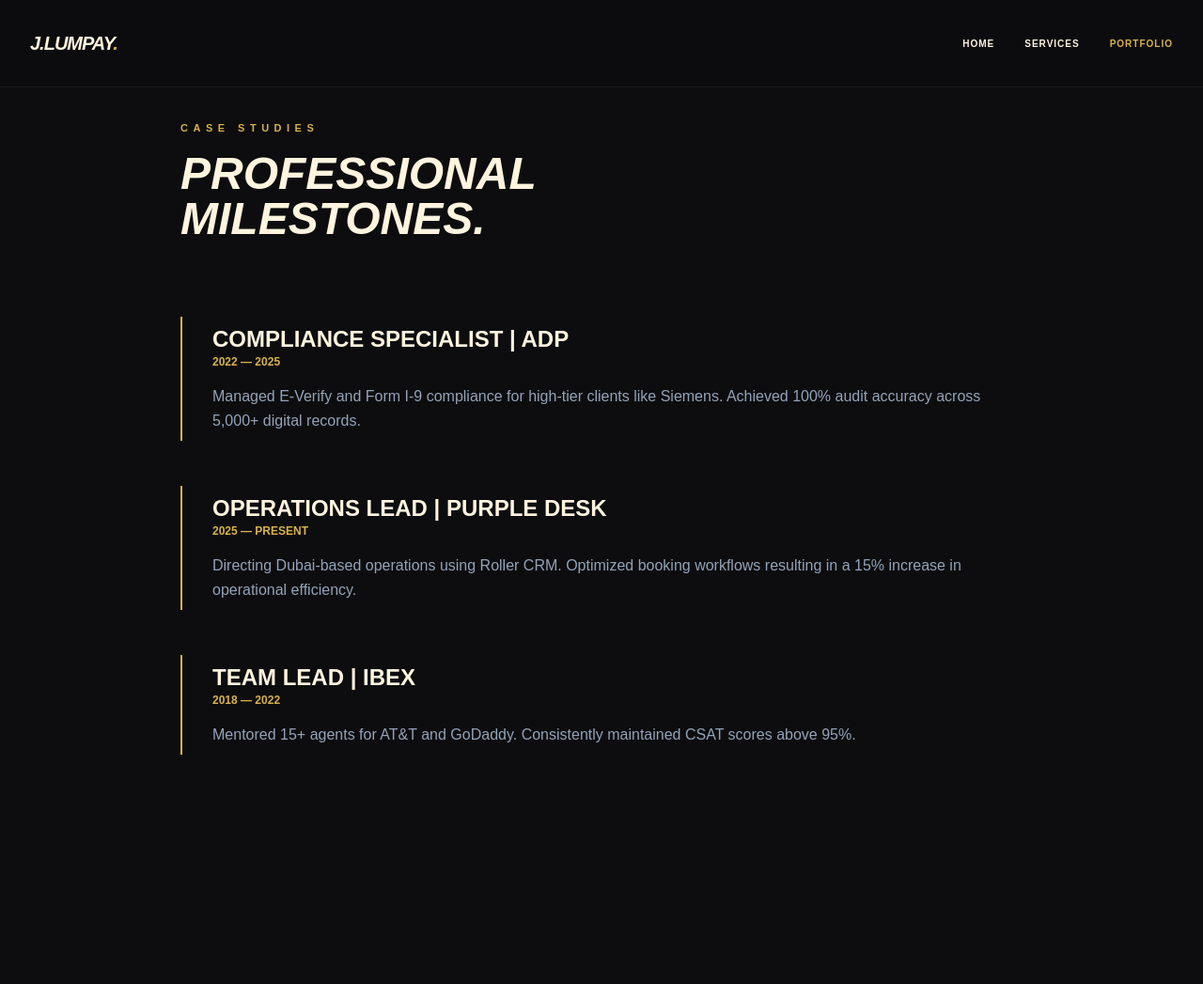
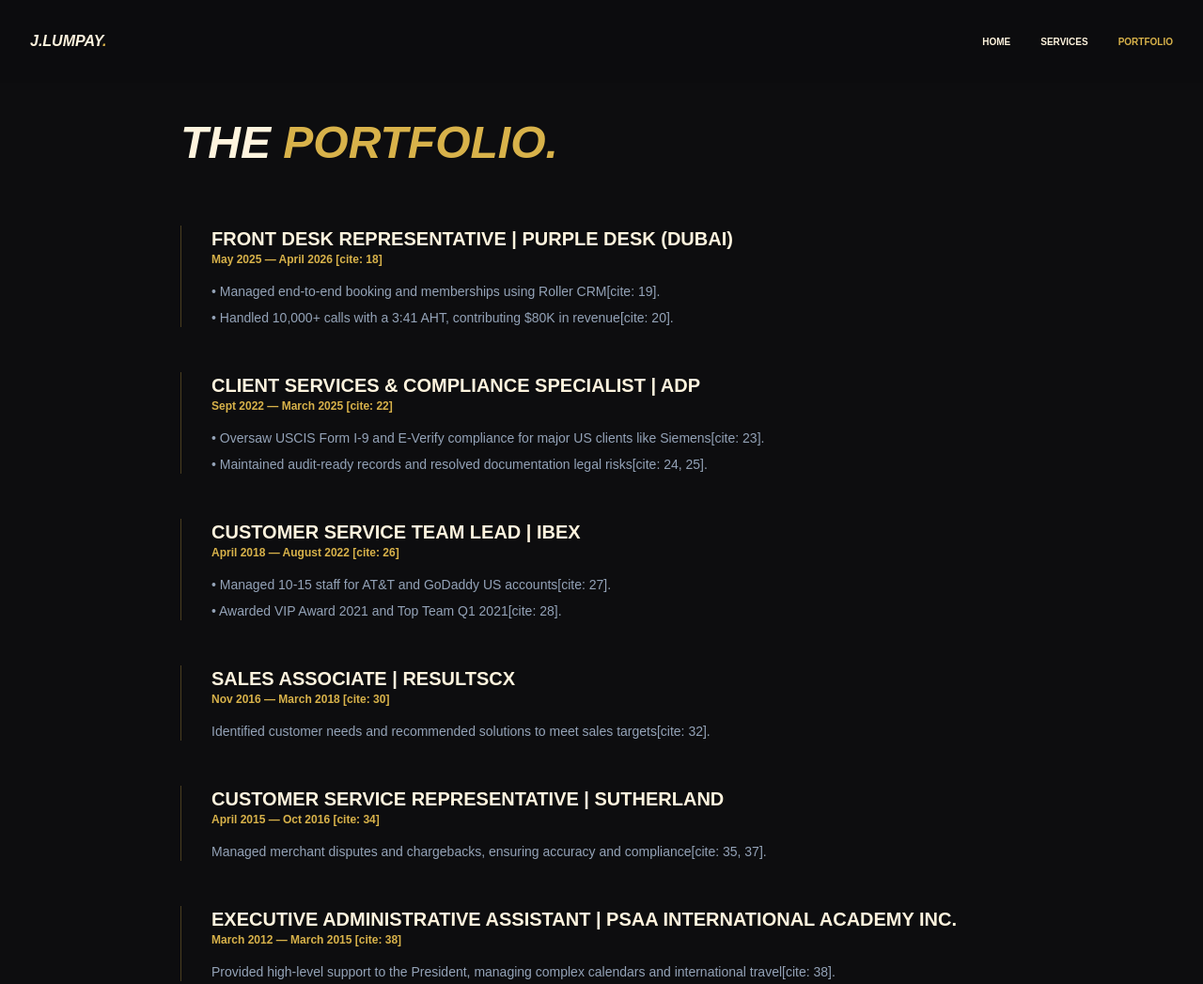
Before and after one commit to jerwinlumpay/portfolio, a plain HTML site: page portfolio.html in a window 1280 px wide. Shown: the whole page at 94% size. Before the commit the page ends 883 px from the top, so only its background shows below. Drawn offline with nearby package versions, Linux system fonts and the light colour scheme; a web font is replaced by a local one.

Commit message:
Update portfolio.html

```diff
--- a/portfolio.html
+++ b/portfolio.html
@@ -3,53 +3,73 @@
 <head>
     <meta charset="UTF-8">
     <meta name="viewport" content="width=device-width, initial-scale=1.0">
-    <title>Portfolio | Executive/Virtual Assistant, Office operation & Administration & Customer Service</title>
+    <title>Portfolio | Career History of Jerwin Lumpay</title>
     <script src="https://cdn.tailwindcss.com"></script>
-    <link rel="stylesheet" href="https://cdnjs.cloudflare.com/ajax/libs/font-awesome/6.5.1/css/all.min.css">
     <link href="https://fonts.cdnfonts.com/css/p22-underground" rel="stylesheet">
     <style>
         :root { --onyx: #0D0D0F; --champagne: #D8B24A; --ivory: #FFF4DE; }
         body { background: var(--onyx); color: var(--ivory); font-family: 'P22 Underground', sans-serif; }
-        .gold-border { border-left: 2px solid var(--champagne); }
-        .nav-link:hover { color: var(--champagne); }
+        .gold-border { border-left: 1px solid rgba(216, 178, 74, 0.3); margin-bottom: 3rem; padding-left: 2rem; }
     </style>
 </head>
-<body class="pt-32 pb-20 px-6">
-    <nav class="fixed top-0 left-0 w-full z-50 p-8 bg-[#0D0D0F]/95 backdrop-blur-md border-b border-white/5">
+<body class="pt-32 pb-20 px-8">
+    <nav class="fixed top-0 left-0 w-full z-50 p-8 bg-[#0D0D0F]/90 backdrop-blur-md">
         <div class="max-w-7xl mx-auto flex justify-between items-center">
-            <a href="index.html" class="text-xl font-black tracking-tighter uppercase italic">J.LUMPAY<span class="text-[#D8B24A]">.</span></a>
-            <div class="flex gap-8 text-[10px] font-bold uppercase tracking-widest">
-                <a href="index.html" class="nav-link">Home</a>
-                <a href="services.html" class="nav-link">Services</a>
+            <a href="index.html" class="font-black uppercase italic">J.LUMPAY<span class="text-[#D8B24A]">.</span></a>
+            <div class="flex gap-8 text-[10px] font-bold uppercase">
+                <a href="index.html">Home</a>
+                <a href="services.html">Services</a>
                 <a href="portfolio.html" class="text-[#D8B24A]">Portfolio</a>
             </div>
         </div>
     </nav>
 
-    <div class="max-w-4xl mx-auto space-y-20">
-        <header>
-            <h2 class="text-[#D8B24A] uppercase tracking-[0.5em] text-[11px] font-extrabold mb-4">Case Studies</h2>
-            <h1 class="text-5xl font-black italic uppercase">Professional <br>Milestones.</h1>
-        </header>
+    <div class="max-w-4xl mx-auto">
+        <h1 class="text-5xl font-black italic uppercase mb-16">The <span class="text-[#D8B24A]">Portfolio.</span></h1>
 
-        <div class="space-y-12">
-            <div class="gold-border pl-8 py-2">
-                <h3 class="text-2xl font-bold uppercase">Compliance Specialist | ADP</h3>
-                <p class="text-[#D8B24A] text-xs font-bold mb-4">2022 — 2025</p>
-                <p class="text-slate-400 leading-relaxed font-light">Managed E-Verify and Form I-9 compliance for high-tier clients like Siemens. Achieved 100% audit accuracy across 5,000+ digital records.</p>
-            </div>
+        <div class="gold-border">
+            <h3 class="text-xl font-bold uppercase">Front Desk Representative | Purple Desk (Dubai)</h3>
+            <p class="text-[#D8B24A] text-xs font-bold mb-4">May 2025 — April 2026 [cite: 18]</p>
+            <ul class="text-slate-400 text-sm space-y-2">
+                <li>• Managed end-to-end booking and memberships using Roller CRM[cite: 19].</li>
+                <li>• Handled 10,000+ calls with a 3:41 AHT, contributing $80K in revenue[cite: 20].</li>
+            </ul>
+        </div>
 
-            <div class="gold-border pl-8 py-2">
-                <h3 class="text-2xl font-bold uppercase">Operations Lead | Purple Desk</h3>
-                <p class="text-[#D8B24A] text-xs font-bold mb-4">2025 — PRESENT</p>
-                <p class="text-slate-400 leading-relaxed font-light">Directing Dubai-based operations using Roller CRM. Optimized booking workflows resulting in a 15% increase in operational efficiency.</p>
-            </div>
+        <div class="gold-border">
+            <h3 class="text-xl font-bold uppercase">Client Services & Compliance Specialist | ADP</h3>
+            <p class="text-[#D8B24A] text-xs font-bold mb-4">Sept 2022 — March 2025 [cite: 22]</p>
+            <ul class="text-slate-400 text-sm space-y-2">
+                <li>• Oversaw USCIS Form I-9 and E-Verify compliance for major US clients like Siemens[cite: 23].</li>
+                <li>• Maintained audit-ready records and resolved documentation legal risks[cite: 24, 25].</li>
+            </ul>
+        </div>
 
-            <div class="gold-border pl-8 py-2">
-                <h3 class="text-2xl font-bold uppercase">Team Lead | ibex</h3>
-                <p class="text-[#D8B24A] text-xs font-bold mb-4">2018 — 2022</p>
-                <p class="text-slate-400 leading-relaxed font-light">Mentored 15+ agents for AT&T and GoDaddy. Consistently maintained CSAT scores above 95%.</p>
-            </div>
+        <div class="gold-border">
+            <h3 class="text-xl font-bold uppercase">Customer Service Team Lead | ibex</h3>
+            <p class="text-[#D8B24A] text-xs font-bold mb-4">April 2018 — August 2022 [cite: 26]</p>
+            <ul class="text-slate-400 text-sm space-y-2">
+                <li>• Managed 10-15 staff for AT&T and GoDaddy US accounts[cite: 27].</li>
+                <li>• Awarded VIP Award 2021 and Top Team Q1 2021[cite: 28].</li>
+            </ul>
+        </div>
+
+        <div class="gold-border">
+            <h3 class="text-xl font-bold uppercase">Sales Associate | ResultsCX</h3>
+            <p class="text-[#D8B24A] text-xs font-bold mb-4">Nov 2016 — March 2018 [cite: 30]</p>
+            <p class="text-slate-400 text-sm">Identified customer needs and recommended solutions to meet sales targets[cite: 32].</p>
+        </div>
+
+        <div class="gold-border">
+            <h3 class="text-xl font-bold uppercase">Customer Service Representative | Sutherland</h3>
+            <p class="text-[#D8B24A] text-xs font-bold mb-4">April 2015 — Oct 2016 [cite: 34]</p>
+            <p class="text-slate-400 text-sm">Managed merchant disputes and chargebacks, ensuring accuracy and compliance[cite: 35, 37].</p>
+        </div>
+
+        <div class="gold-border">
+            <h3 class="text-xl font-bold uppercase">Executive Administrative Assistant | PSAA International Academy Inc.</h3>
+            <p class="text-[#D8B24A] text-xs font-bold mb-4">March 2012 — March 2015 [cite: 38]</p>
+            <p class="text-slate-400 text-sm">Provided high-level support to the President, managing complex calendars and international travel[cite: 38].</p>
         </div>
     </div>
 </body>
```
